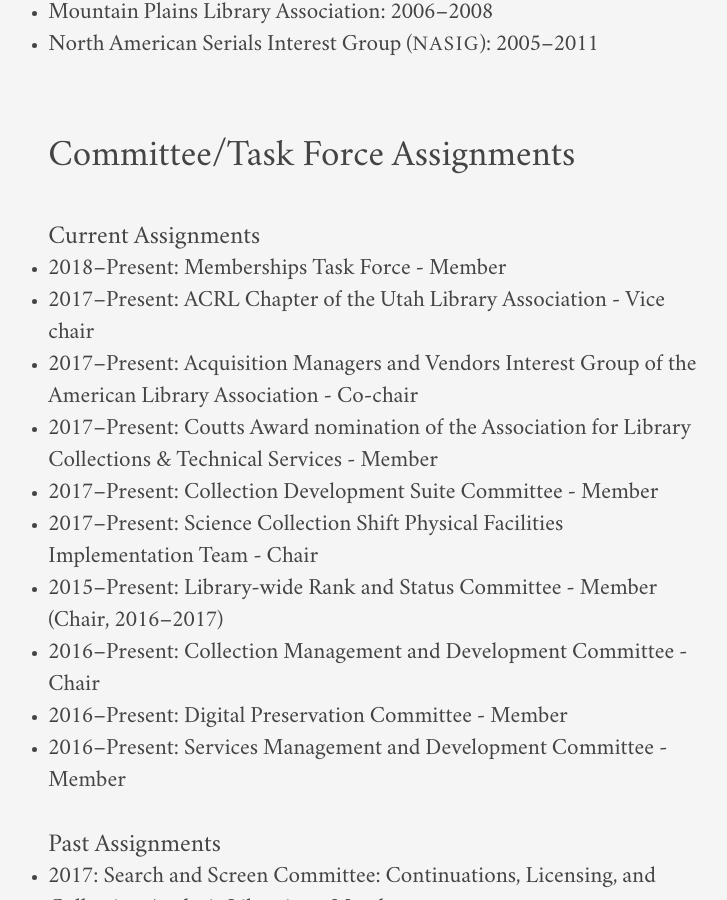
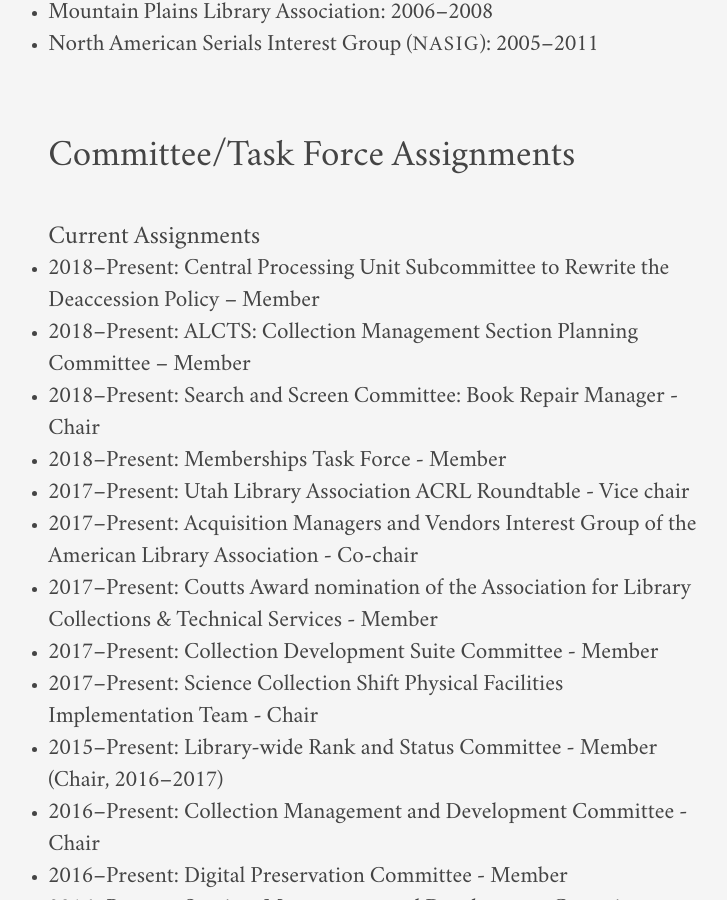
Before and after one commit to jaredhowland/jaredhowland.github.io, a Jekyll site: the page built from content/vita.md, in a window 1280 px wide and 900 px high, scrolled down 10626 px. Shown: the whole window, without its empty margins (264-991 px from the left). Built offline with Jekyll 4.4.1, drawn with Linux system fonts in a browser that asks for light colours.

Commit message:
Update vita.md

```diff
--- a/content/vita.md
+++ b/content/vita.md
@@ -122,7 +122,6 @@ Provo, <span class="caps">UT</span> 84602
 * **Options for the MLS through Distance Education**, May 2004, presented at the Utah Library Association’s Annual Conference in Ogden, <span class="caps">UT</span> with Bill Lund, Derrik Hiatt and Heather Pitts
 * **The Best Business Resources in the Best Business Topics: Marketing**, May 2004, presented at the Utah Library Association’s Annual Conference in Ogden, <span class="caps">UT</span>
 
-<a id="projects"></a>
 ## Creative Projects  ##
 
 ### Ongoing ###
@@ -193,8 +192,11 @@ Implemented a Journals A–Z list, OpenURL link resolver, and an Electronic Reso
 ## Committee/Task Force Assignments ##
 
 ### Current Assignments ###
+* 2018–Present: Central Processing Unit Subcommittee to Rewrite the Deaccession Policy – Member
+* 2018–Present: ALCTS: Collection Management Section Planning Committee – Member
+* 2018–Present: Search and Screen Committee: Book Repair Manager - Chair
 * 2018–Present: Memberships Task Force - Member
-* 2017–Present: ACRL Chapter of the Utah Library Association - Vice chair
+* 2017–Present: Utah Library Association ACRL Roundtable - Vice chair
 * 2017–Present: Acquisition Managers and Vendors Interest Group of the American Library Association - Co-chair
 * 2017–Present: Coutts Award nomination of the Association for Library Collections & Technical Services - Member
 * 2017–Present: Collection Development Suite Committee - Member
```
